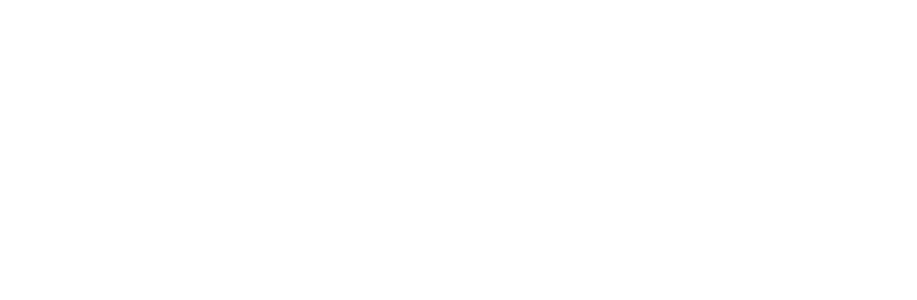
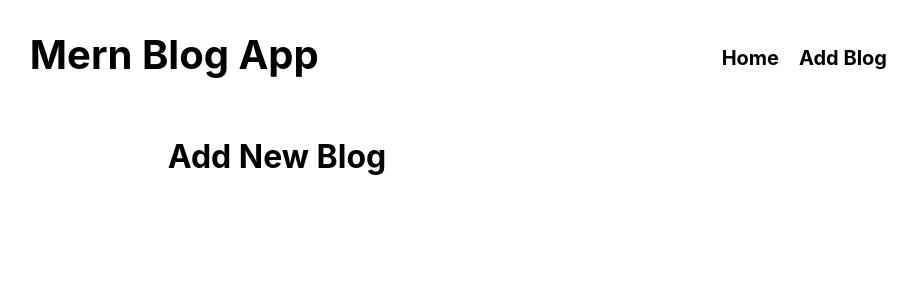
Before and after one commit to tetyanago2023/react-mern_stack_blog_app, a React (Create React App) app in the folder client/: page /add-blog in a window 1280 px wide. Shown: the top 300 px of the page, without its empty margins (363-1280 px from the left). Built offline with nearby package versions, Linux system fonts and the light colour scheme.

Commit message:
header, add-blog, home, and routes were implemented

```diff
--- a/client/src/App.js
+++ b/client/src/App.js
@@ -1,9 +1,17 @@
 import './App.css';
+import Header from "./components/header";
+import Home from "./pages/home";
+import {Route, Routes} from "react-router-dom";
+import AddNewBlog from "./pages/add-blog";
 
 function App() {
   return (
     <div className="App">
-
+      <Header />
+        <Routes>
+            <Route exact path="/" element={<Home />} />
+            <Route path="/add-blog" element={<AddNewBlog />} />
+        </Routes>
     </div>
   );
 }
--- /dev/null
+++ b/client/src/components/header/index.jsx
@@ -0,0 +1,15 @@
+import classes from "./styles.module.css";
+
+const Header = () => {
+    return (
+        <div className={classes.header}>
+            <h3>Mern Blog App</h3>
+            <ul>
+                <li>Home</li>
+                <li>Add Blog</li>
+            </ul>
+        </div>
+    );
+};
+
+export default Header;
--- /dev/null
+++ b/client/src/components/header/styles.module.css
@@ -0,0 +1,22 @@
+.header {
+    display: flex;
+    padding: 30px;
+}
+
+.header h3{
+    flex: 1;
+    font-size: 40px;
+    margin: 0;
+}
+
+.header ul {
+    display: flex;
+    list-style: none;
+    gap: 20px;
+}
+
+.header ul li {
+    font-size: 20px;
+    font-weight: bold;
+    cursor: pointer;
+}
--- /dev/null
+++ b/client/src/context/index.jsx
@@ -0,0 +1,12 @@
+import {createContext, useState} from "react";
+
+export const GlobalContext = createContext(null);
+
+export default function GlobalState({ children }) {
+    // const [formData, setFormData] = useState({
+    //     title: "",
+    //     description: "",
+    // });
+
+    return<GlobalContext.Provider value={{}}>{children}</GlobalContext.Provider>;
+};
--- a/client/src/index.js
+++ b/client/src/index.js
@@ -3,12 +3,16 @@
 import './index.css';
 import App from './App';
 import reportWebVitals from './reportWebVitals';
+import {BrowserRouter} from "react-router-dom";
+import GlobalState from "./context";
 
 const root = ReactDOM.createRoot(document.getElementById('root'));
 root.render(
-  <React.StrictMode>
-    <App />
-  </React.StrictMode>
+    <BrowserRouter>
+        <GlobalState>
+            <App />
+        </GlobalState>
+    </BrowserRouter>
 );
 
 // If you want to start measuring performance in your app, pass a function
--- /dev/null
+++ b/client/src/pages/add-blog/index.jsx
@@ -0,0 +1,11 @@
+import React from 'react';
+
+const AddNewBlog = () => {
+    return (
+        <div>
+            <h1>Add New Blog</h1>
+        </div>
+    );
+};
+
+export default AddNewBlog;
--- /dev/null
+++ b/client/src/pages/add-blog/styles.module.css
@@ -0,0 +1,10 @@
+.wrapper {
+    padding: 30px;
+}
+
+.formWrapper{
+    display: flex;
+    flex-direction: column;
+    gap: 15px;
+    width: 400px;
+}
--- /dev/null
+++ b/client/src/pages/home/index.jsx
@@ -0,0 +1,11 @@
+import React from 'react';
+
+const Home = () => {
+    return (
+        <div>
+            <h1>Blog List</h1>
+        </div>
+    );
+};
+
+export default Home;
--- /dev/null
+++ b/client/src/pages/home/styles.module.css
@@ -0,0 +1,14 @@
+.wrapper{
+    padding: 30px;
+}
+
+.blogList{
+    display: grid;
+    grid-template-columns: repeat(4, 1fr);
+    gap: 10px;
+}
+
+.blogList div{
+    padding: 10px;
+    border: 1px solid red;
+}
```
